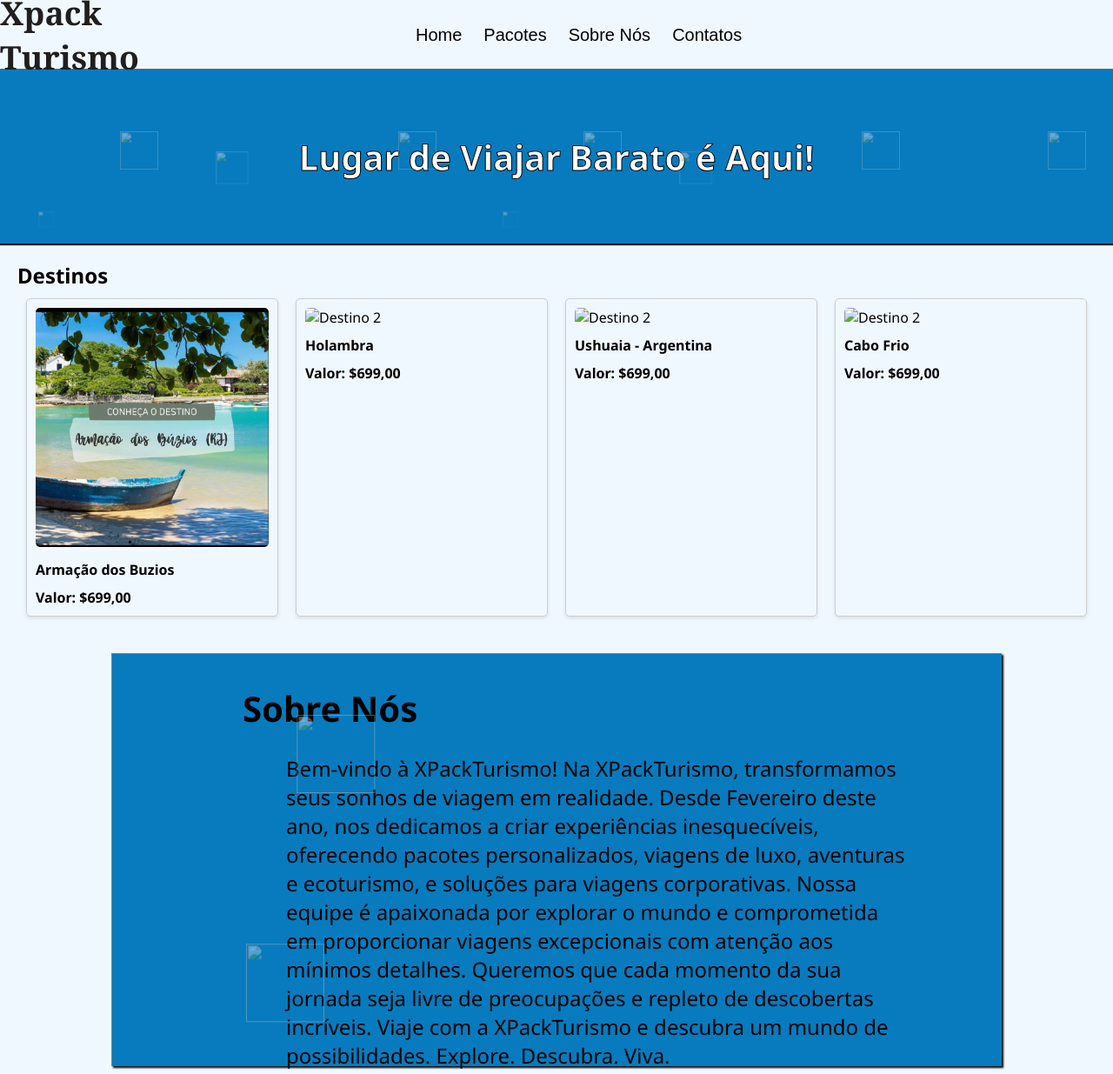
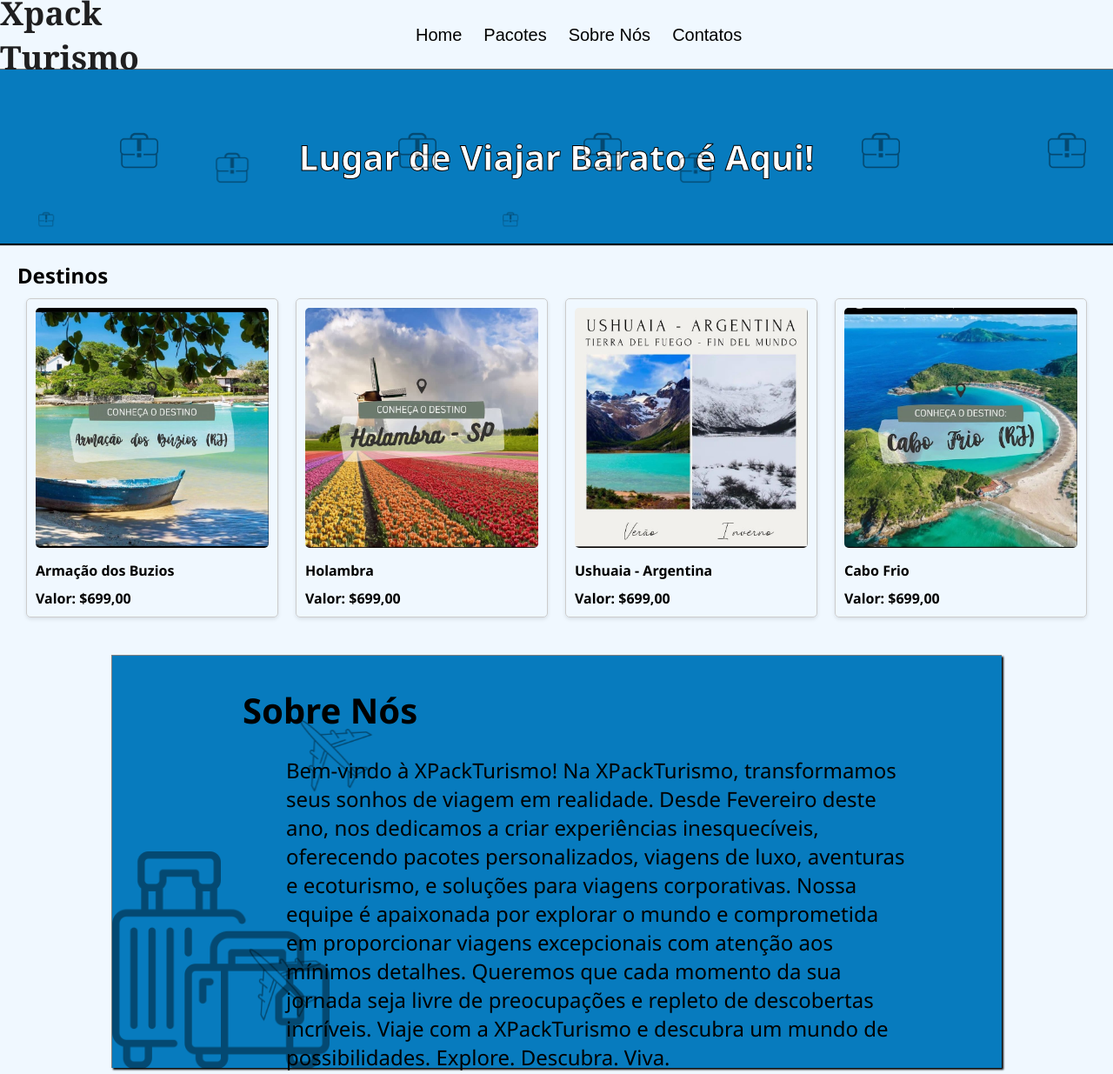
Before and after one commit to Ryanpmb/XPackTurismo, a plain HTML site: page index.html in a window 1280 px wide. Shown: the top 1235 px of the page at 87% size. Drawn offline with Linux system fonts and the light colour scheme; the site is published under a folder, as on GitHub Pages, so addresses that start at the root find nothing.

Commit message:
Update index.html

```diff
--- a/index.html
+++ b/index.html
@@ -25,18 +25,18 @@
     <main>
         <section class="parte-azul">
             <div class="cifrao">
-                <img src="/img/maleta.png" alt="" style="--i:8">
-                <img src="/img/maleta.png" style="--i:20" alt="">
-                <img src="/img/maleta.png" style="--i:17">
-                <img src="/img/maleta.png" style="--i:30">
-                <img src="/img/maleta.png" style="--i:20">
-                <img src="/img/maleta.png" alt="" style="--i:8">
-                <img src="/img/maleta.png" style="--i:20" alt="">
-                <img src="/img/maleta.png" style="--i:17">
-                <img src="/img/maleta.png" style="--i:30">
-                <img src="/img/maleta.png" style="--i:20">
-                <img src="/img/maleta.png" style="--i:30">
-                <img src="/img/maleta.png" style="--i:20">
+                <img src="img/maleta.png" alt="" style="--i:8">
+                <img src="img/maleta.png" style="--i:20" alt="">
+                <img src="img/maleta.png" style="--i:17">
+                <img src="img/maleta.png" style="--i:30">
+                <img src="img/maleta.png" style="--i:20">
+                <img src="img/maleta.png" alt="" style="--i:8">
+                <img src="img/maleta.png" style="--i:20" alt="">
+                <img src="img/maleta.png" style="--i:17">
+                <img src="img/maleta.png" style="--i:30">
+                <img src="img/maleta.png" style="--i:20">
+                <img src="img/maleta.png" style="--i:30">
+                <img src="img/maleta.png" style="--i:20">
             </div>
             <div class="frase">
                 <h2>Lugar de Viajar Barato é Aqui!</h2>
@@ -52,17 +52,17 @@
                     <p>Valor: $699,00</p>
                 </a>
                 <a class="destino-card" href="htmls/flores.html">
-                    <img src="/img/flores.jpeg" alt="Destino 2">
+                    <img src="img/flores.jpeg" alt="Destino 2">
                     <p>Holambra</p>
                     <p>Valor: $699,00</p>
                 </a>
                 <a class="destino-card" href="htmls/argentina.html">
-                    <img src="/img/Argentina.jpeg" alt="Destino 2">
+                    <img src="img/Argentina.jpeg" alt="Destino 2">
                     <p>Ushuaia - Argentina</p>
                     <p>Valor: $699,00</p>
                 </a>
                 <a class="destino-card" href="htmls/cabofrio.html">
-                    <img src="/img/Cabofrio.jpeg" alt="Destino 2">
+                    <img src="img/Cabofrio.jpeg" alt="Destino 2">
                     <p>Cabo Frio</p>
                     <p>Valor: $699,00</p>
                 </a>
@@ -73,12 +73,12 @@
         <section class="sobre-nos">
             <div class="sobre-nos-texto">
                 <div class="aviao">
-                    <img src="/img/avião.png" style="--i:5" alt="">
+                    <img src="img/avião.png" style="--i:5" alt="">
 
                 </div>
 
                 <div class="aviao2">
-                    <img src="/img/avião.png" style="--i:5" alt="">
+                    <img src="img/avião.png" style="--i:5" alt="">
                 </div>
 
                 <div class="titulo-sobre">
@@ -97,7 +97,7 @@
                     </p>
                 </div>
 
-                <img src="/img/malas.png" class="malas" alt="">
+                <img src="img/malas.png" class="malas" alt="">
             </div>
         </section>
     </main>
```
